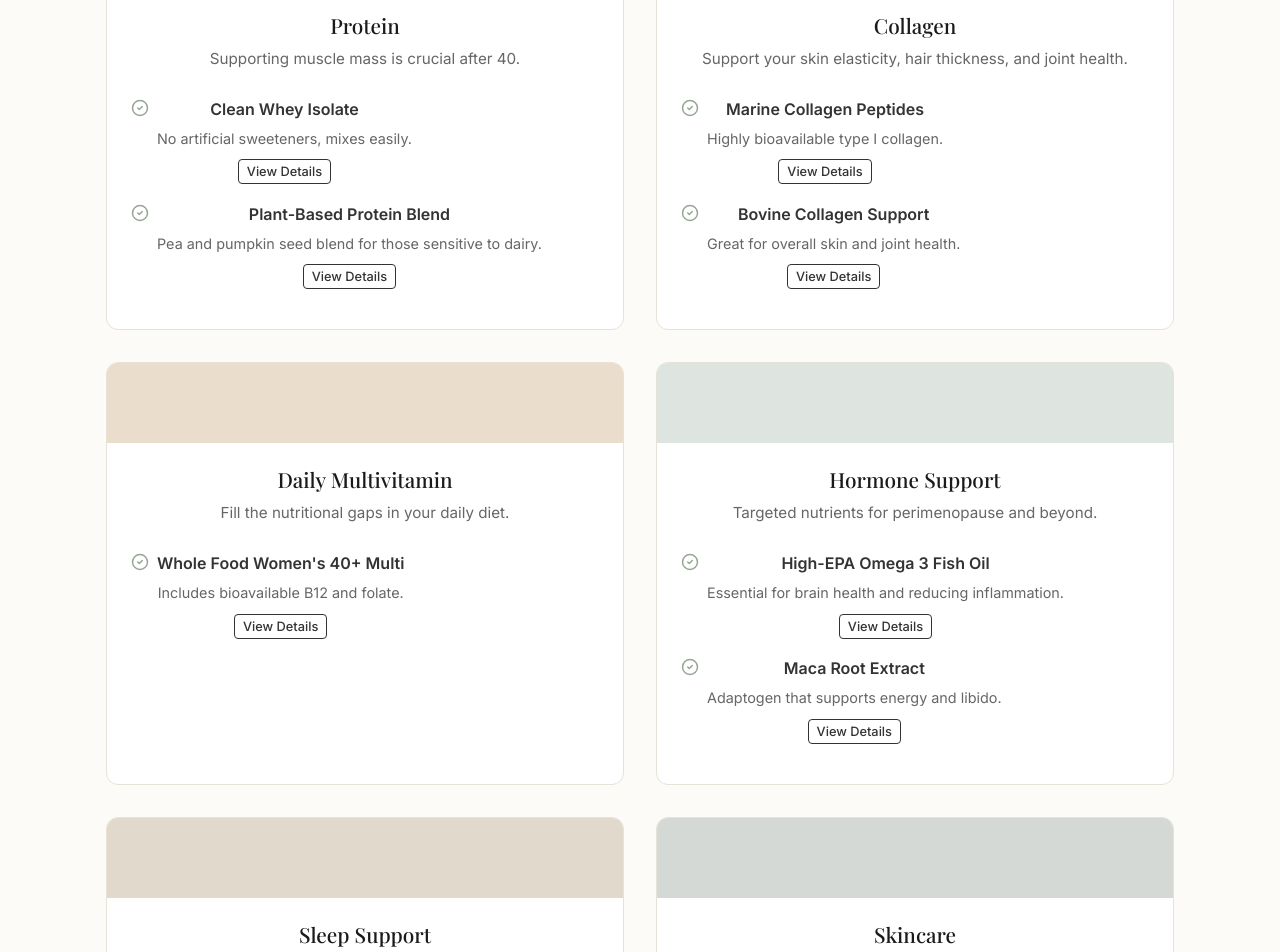
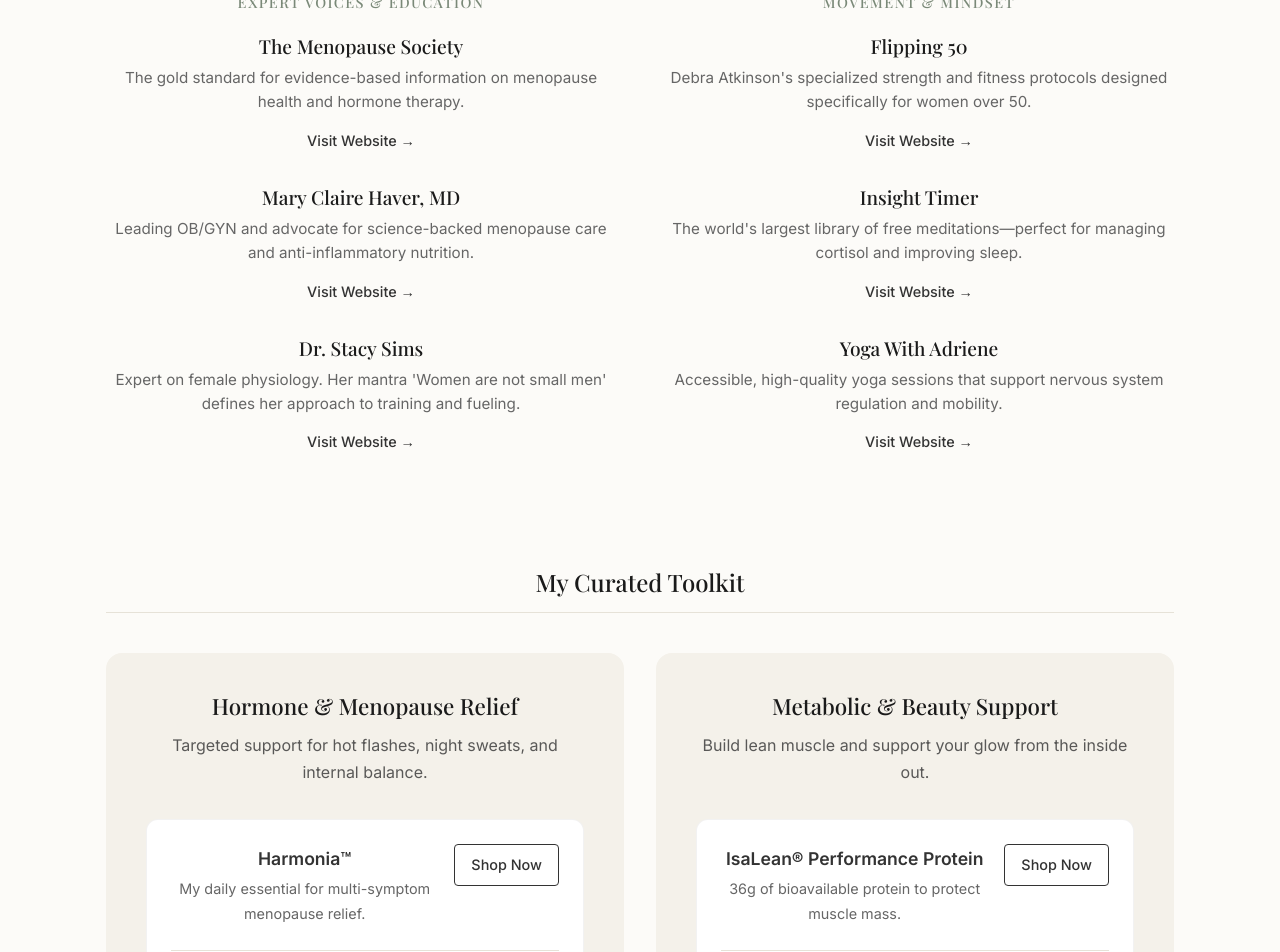
Before and after one commit to ads-ux/wellwithbell, a React (Vite) app: page /resources in a window 1280 px wide. Shown: the part 660-1612 px from the top of the page. Built offline with nearby package versions, Linux system fonts and the light colour scheme.

Commit message:
Build out Resources page with authority links and premium toolkit layout

```diff
--- a/src/pages/Resources.jsx
+++ b/src/pages/Resources.jsx
@@ -1,58 +1,64 @@
 import { CheckCircle2 } from 'lucide-react';
 
 export default function Resources() {
-    const categories = [
+    const authorityResources = [
         {
-            title: "Protein",
-            description: "Supporting muscle mass is crucial after 40.",
-            color: "#E2D9CD",
+            category: "Expert Voices & Education",
             items: [
-                { name: "Clean Whey Isolate", desc: "No artificial sweeteners, mixes easily." },
-                { name: "Plant-Based Protein Blend", desc: "Pea and pumpkin seed blend for those sensitive to dairy." }
+                {
+                    name: "The Menopause Society",
+                    url: "https://www.menopause.org/",
+                    desc: "The gold standard for evidence-based information on menopause health and hormone therapy."
+                },
+                {
+                    name: "Mary Claire Haver, MD",
+                    url: "https://maryclairehaver.com/",
+                    desc: "Leading OB/GYN and advocate for science-backed menopause care and anti-inflammatory nutrition."
+                },
+                {
+                    name: "Dr. Stacy Sims",
+                    url: "https://www.drstacysims.com/",
+                    desc: "Expert on female physiology. Her mantra 'Women are not small men' defines her approach to training and fueling."
+                }
             ]
         },
         {
-            title: "Collagen",
-            description: "Support your skin elasticity, hair thickness, and joint health.",
-            color: "#D3DCD0",
+            category: "Movement & Mindset",
             items: [
-                { name: "Marine Collagen Peptides", desc: "Highly bioavailable type I collagen." },
-                { name: "Bovine Collagen Support", desc: "Great for overall skin and joint health." }
+                {
+                    name: "Flipping 50",
+                    url: "https://www.flippingfifty.com/",
+                    desc: "Debra Atkinson's specialized strength and fitness protocols designed specifically for women over 50."
+                },
+                {
+                    name: "Insight Timer",
+                    url: "https://insighttimer.com/",
+                    desc: "The world's largest library of free meditations—perfect for managing cortisol and improving sleep."
+                },
+                {
+                    name: "Yoga With Adriene",
+                    url: "https://www.youtube.com/user/yogawithadriene",
+                    desc: "Accessible, high-quality yoga sessions that support nervous system regulation and mobility."
+                }
+            ]
+        }
+    ];
+
+    const curatedProducts = [
+        {
+            title: "Hormone & Menopause Relief",
+            description: "Targeted support for hot flashes, night sweats, and internal balance.",
+            items: [
+                { name: "Harmonia™", desc: "My daily essential for multi-symptom menopause relief.", link: "https://www.isagenix.com/share/4LDSBNY" },
+                { name: "Renewal Sleep Support™", desc: "Fast-acting oral spray to quiet the 3 AM mind.", link: "https://www.isagenix.com/share/4LDSJ1R" }
             ]
         },
         {
-            title: "Daily Multivitamin",
-            description: "Fill the nutritional gaps in your daily diet.",
-            color: "#EBDDCB",
+            title: "Metabolic & Beauty Support",
+            description: "Build lean muscle and support your glow from the inside out.",
             items: [
-                { name: "Whole Food Women's 40+ Multi", desc: "Includes bioavailable B12 and folate." }
-            ]
-        },
-        {
-            title: "Hormone Support",
-            description: "Targeted nutrients for perimenopause and beyond.",
-            color: "#DEE4DF",
-            items: [
-                { name: "High-EPA Omega 3 Fish Oil", desc: "Essential for brain health and reducing inflammation." },
-                { name: "Maca Root Extract", desc: "Adaptogen that supports energy and libido." }
-            ]
-        },
-        {
-            title: "Sleep Support",
-            description: "Calm your nervous system for deep, restorative rest.",
-            color: "#E2D9CD",
-            items: [
-                { name: "Magnesium Glycinate", desc: "The ultimate relaxation mineral." },
-                { name: "Tart Cherry Extract", desc: "Natural source of melatonin and antioxidants." }
-            ]
-        },
-        {
-            title: "Skincare",
-            description: "Topical support for aging skin.",
-            color: "#D4D9D5",
-            items: [
-                { name: "Hyaluronic Acid Serum", desc: "Draws moisture into the skin for a plumping effect." },
-                { name: "Gentle Retinol Alternative (Bakuchiol)", desc: "Supports cell turnover without the harsh peeling." }
+                { name: "IsaLean® Performance Protein", desc: "36g of bioavailable protein to protect muscle mass.", link: "https://www.isagenix.com/share/4LDSK7E" },
+                { name: "Collagen Elixir™", desc: "Premium marine collagen for skin, hair, and nails.", link: "https://www.isagenix.com/share/WMFB4" }
             ]
         }
     ];
@@ -78,28 +84,41 @@
 
             <section className="section" style={{ paddingTop: '2rem' }}>
                 <div className="container">
-                    <div style={{ display: 'grid', gridTemplateColumns: 'repeat(auto-fill, minmax(350px, 1fr))', gap: '2rem' }}>
-                        {categories.map((cat, index) => (
-                            <div key={index} style={{ background: '#fff', border: '1px solid var(--border-color)', borderRadius: '12px', overflow: 'hidden', display: 'flex', flexDirection: 'column' }}>
-                                <div style={{ height: '80px', backgroundColor: cat.color }}></div>
-                                <div style={{ padding: '1.5rem', flexGrow: 1 }}>
-                                    <h3 style={{ fontSize: '1.3rem', marginBottom: '0.5rem' }}>{cat.title}</h3>
-                                    <p style={{ color: 'var(--text-light)', fontSize: '0.95rem', marginBottom: '1.5rem' }}>{cat.description}</p>
+                    <h2 style={{ marginBottom: '2.5rem', borderBottom: '1px solid var(--border-color)', paddingBottom: '1rem' }}>Trusted Voices & Tools</h2>
+                    <div style={{ display: 'grid', gridTemplateColumns: 'repeat(auto-fill, minmax(400px, 1fr))', gap: '3rem', marginBottom: '5rem' }}>
+                        {authorityResources.map((section, index) => (
+                            <div key={index}>
+                                <h3 style={{ color: 'var(--accent-sage-dark)', fontSize: '0.9rem', textTransform: 'uppercase', letterSpacing: '0.1em', marginBottom: '1.5rem' }}>{section.category}</h3>
+                                {section.items.map((item, idx) => (
+                                    <div key={idx} style={{ marginBottom: '2rem' }}>
+                                        <h4 style={{ fontSize: '1.2rem', marginBottom: '0.5rem' }}>{item.name}</h4>
+                                        <p style={{ color: 'var(--text-light)', fontSize: '0.95rem', marginBottom: '0.75rem', lineHeight: '1.6' }}>{item.desc}</p>
+                                        <a href={item.url} target="_blank" rel="noopener noreferrer" style={{ color: 'var(--accent-terracotta)', textDecoration: 'none', fontWeight: '500', fontSize: '0.9rem' }}>Visit Website &rarr;</a>
+                                    </div>
+                                ))}
+                            </div>
+                        ))}
+                    </div>
 
-                                    <ul style={{ listStyle: 'none', padding: 0 }}>
-                                        {cat.items.map((item, idx) => (
-                                            <li key={idx} style={{ marginBottom: '1rem' }}>
-                                                <div style={{ display: 'flex', gap: '0.5rem', alignItems: 'flex-start' }}>
-                                                    <CheckCircle2 size={18} color="var(--accent-sage)" style={{ marginTop: '3px', flexShrink: 0 }} />
-                                                    <div>
-                                                        <strong style={{ display: 'block', fontSize: '1rem' }}>{item.name}</strong>
-                                                        <p style={{ fontSize: '0.9rem', color: 'var(--text-light)', margin: '0.25rem 0' }}>{item.desc}</p>
-                                                        <button className="btn btn-secondary" style={{ padding: '0.25rem 0.5rem', fontSize: '0.8rem', marginTop: '0.25rem' }}>View Details</button>
-                                                    </div>
+                    <h2 style={{ marginBottom: '2.5rem', borderBottom: '1px solid var(--border-color)', paddingBottom: '1rem' }}>My Curated Toolkit</h2>
+                    <div style={{ display: 'grid', gridTemplateColumns: 'repeat(auto-fill, minmax(450px, 1fr))', gap: '2rem' }}>
+                        {curatedProducts.map((cat, index) => (
+                            <div key={index} style={{ background: 'var(--bg-beige)', padding: '2.5rem', borderRadius: '16px' }}>
+                                <h3 style={{ fontSize: '1.4rem', marginBottom: '0.75rem' }}>{cat.title}</h3>
+                                <p style={{ color: 'var(--text-main)', fontSize: '1rem', marginBottom: '2rem', opacity: 0.8 }}>{cat.description}</p>
+
+                                <div style={{ background: '#fff', borderRadius: '12px', padding: '1.5rem', border: '1px solid rgba(0,0,0,0.05)' }}>
+                                    {cat.items.map((item, idx) => (
+                                        <div key={idx} style={{ marginBottom: idx === cat.items.length - 1 ? 0 : '1.5rem', paddingBottom: idx === cat.items.length - 1 ? 0 : '1.5rem', borderBottom: idx === cat.items.length - 1 ? 'none' : '1px solid var(--border-color)' }}>
+                                            <div style={{ display: 'flex', justifyContent: 'space-between', alignItems: 'flex-start', gap: '1rem' }}>
+                                                <div>
+                                                    <strong style={{ display: 'block', fontSize: '1.1rem', marginBottom: '0.25rem' }}>{item.name}</strong>
+                                                    <p style={{ fontSize: '0.9rem', color: 'var(--text-light)', margin: 0 }}>{item.desc}</p>
                                                 </div>
-                                            </li>
-                                        ))}
-                                    </ul>
+                                                <a href={item.link} target="_blank" rel="noopener noreferrer" className="btn btn-secondary btn-sm" style={{ whiteSpace: 'nowrap' }}>Shop Now</a>
+                                            </div>
+                                        </div>
+                                    ))}
                                 </div>
                             </div>
                         ))}
```
